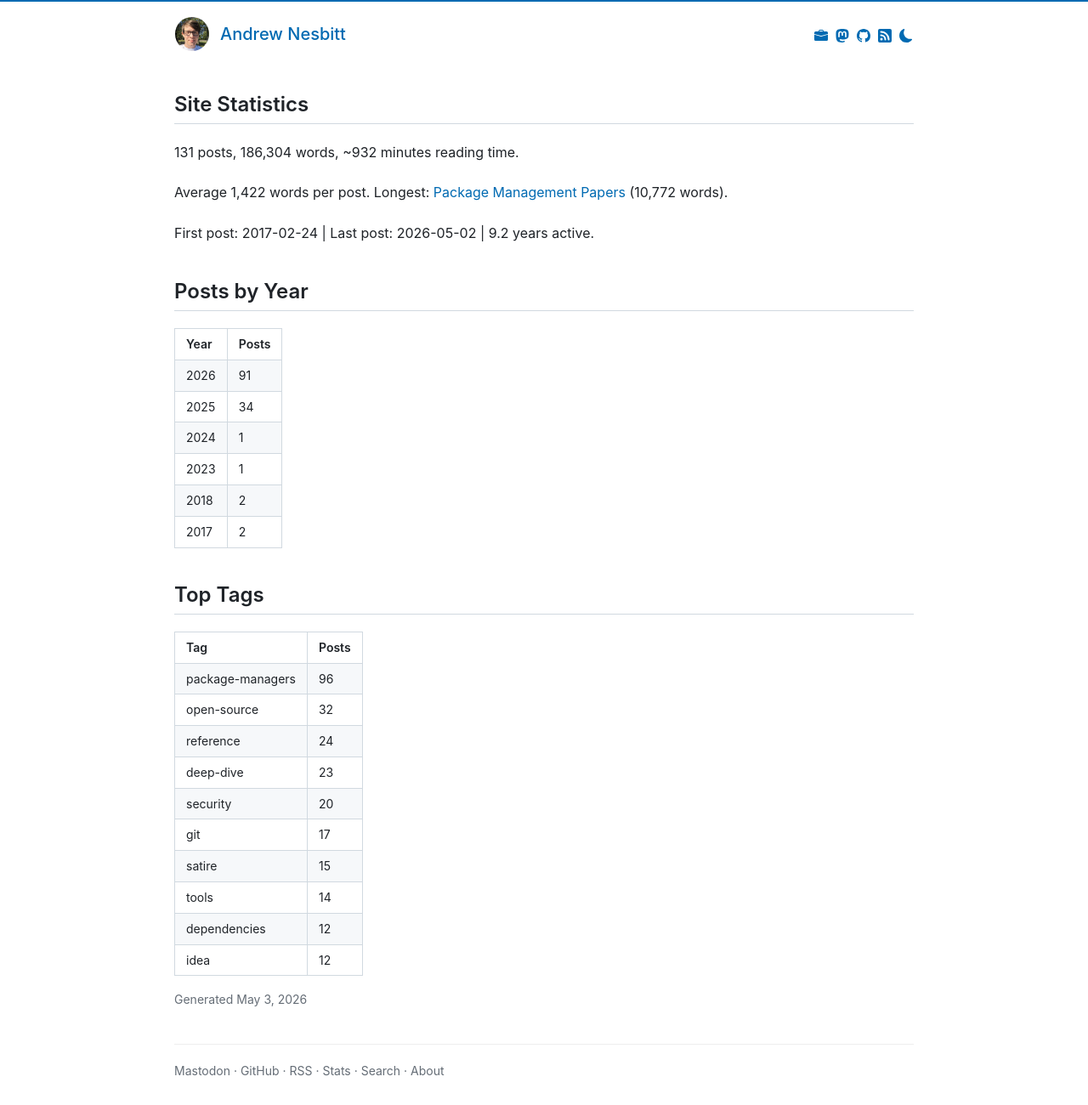
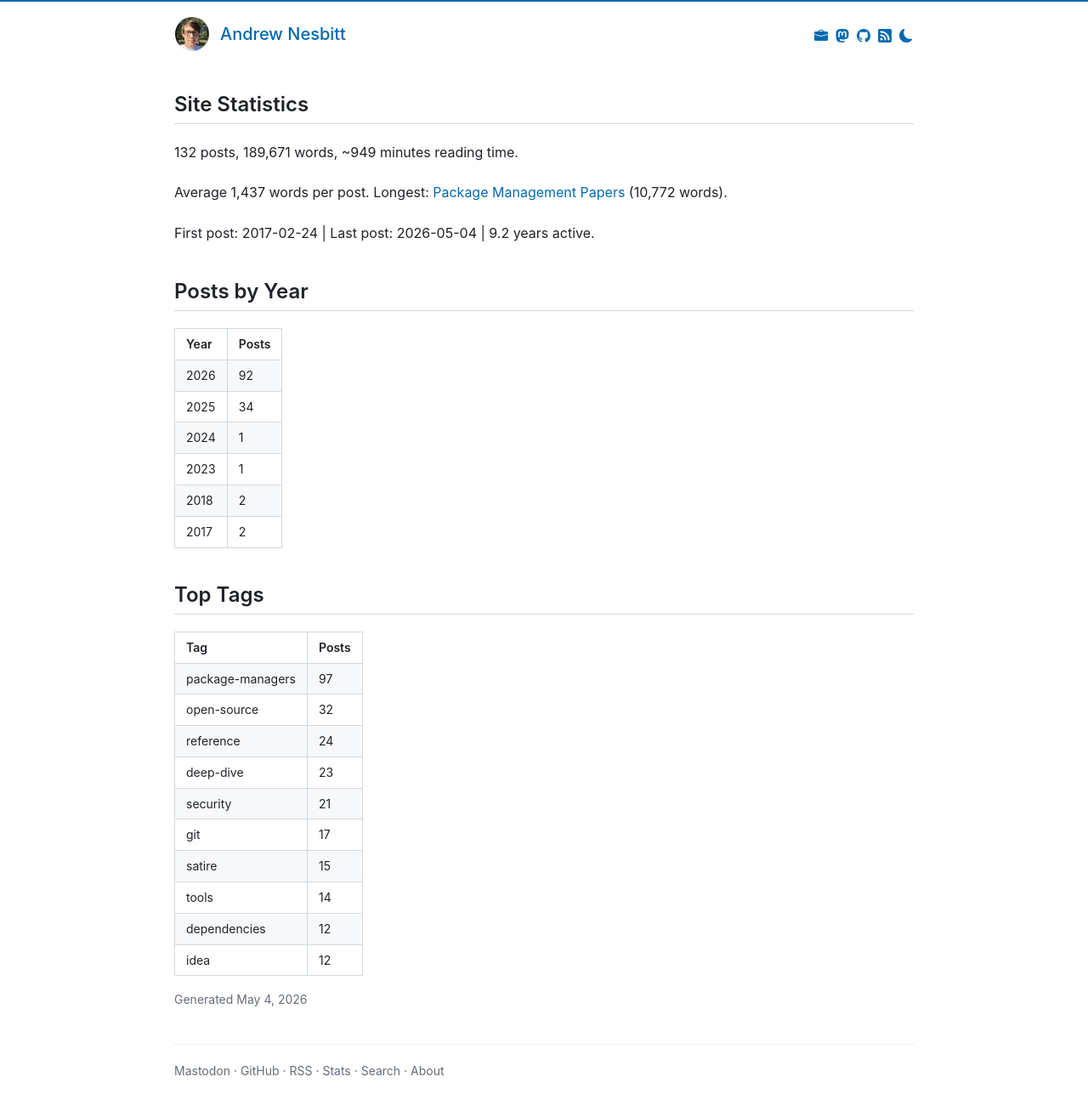
Before and after one commit to andrew/nesbitt.io, a Jekyll site: the page built from stats.html, in a window 1280 px wide. Shown: the whole page at 85% size. Built offline with Jekyll 4.4.1, drawn with Linux system fonts in a browser that asks for light colours; comment, search, counter and statistics services are not loaded.

Commit message:
Updates to "Package Manager Threat Models"

```diff
--- a/_data/stats.json
+++ b/_data/stats.json
@@ -1,9 +1,9 @@
 {
-  "generated_at": "2026-05-03T21:21:32Z",
-  "total_posts": 131,
-  "total_words": 186304,
-  "reading_minutes": 932,
-  "average_words": 1422,
+  "generated_at": "2026-05-04T17:32:38Z",
+  "total_posts": 132,
+  "total_words": 189671,
+  "reading_minutes": 949,
+  "average_words": 1437,
   "longest_post": {
     "title": "Package Management Papers",
     "url": "/2025/11/13/package-management-papers.html",
@@ -20,16 +20,16 @@
     "date": "2017-02-24"
   },
   "last_post": {
-    "title": "A GitHub for maintainers",
-    "url": "/2026/05/02/a-github-for-maintainers.html",
-    "date": "2026-05-02"
+    "title": "Package Manager CWEs",
+    "url": "/2026/05/04/package-manager-cwes.html",
+    "date": "2026-05-04"
   },
   "years_active": 9.2,
   "posts_per_month": 1.2,
   "posts_by_year": [
     {
       "year": 2026,
-      "count": 91
+      "count": 92
     },
     {
       "year": 2025,
@@ -55,7 +55,7 @@
   "posts_by_month": [
     {
       "month": "2026-05",
-      "count": 2
+      "count": 3
     },
     {
       "month": "2026-04",
@@ -104,7 +104,7 @@
   ],
   "posts_by_day_of_week": {
     "sunday": 16,
-    "monday": 20,
+    "monday": 21,
     "tuesday": 18,
     "wednesday": 18,
     "thursday": 21,
@@ -114,7 +114,7 @@
   "tags": [
     {
       "name": "package-managers",
-      "count": 96
+      "count": 97
     },
     {
       "name": "open-source",
@@ -130,7 +130,7 @@
     },
     {
       "name": "security",
-      "count": 20
+      "count": 21
     },
     {
       "name": "git",
```
Also changed, not shown: _posts/2026-05-05-package-manager-threat-models.md (+4 -2 lines).
